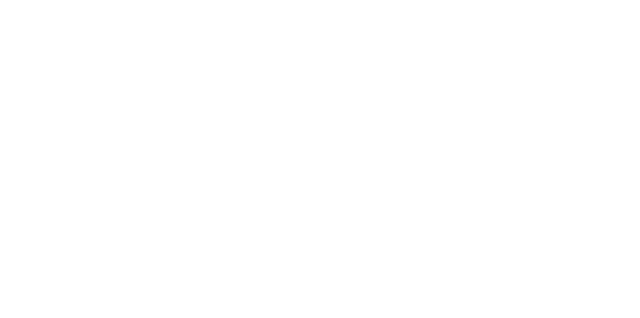
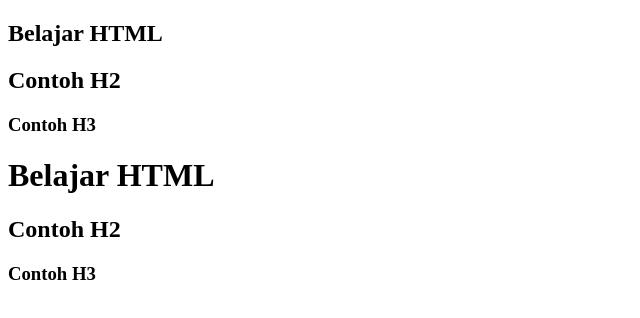
Before and after one commit to legaproblema/wph-git, a plain HTML site: page index.html in a window 1280 px wide. Shown: the whole page, without its empty margins (0-640 px from the left). Drawn offline with Linux system fonts and the light colour scheme.

Commit message:
Add files via upload

```diff
--- a/index.html
+++ b/index.html
@@ -3,7 +3,16 @@
   <head>
     <meta charset="UTF-8" />
     <meta name="viewport" content="width=device-width, initial-scale=1.0" />
-    <title>WPH - GIT</title>
+    <title>Document</title>
   </head>
-  <body></body>
+  <body>
+    <section>
+      <h1>Belajar HTML</h1>
+      <h2>Contoh H2</h2>
+      <h3>Contoh H3</h3>
+    </section>
+    <h1>Belajar HTML</h1>
+    <h2>Contoh H2</h2>
+    <h3>Contoh H3</h3>
+  </body>
 </html>
```
Also changed, not shown: index.js (added), style.css (added).
